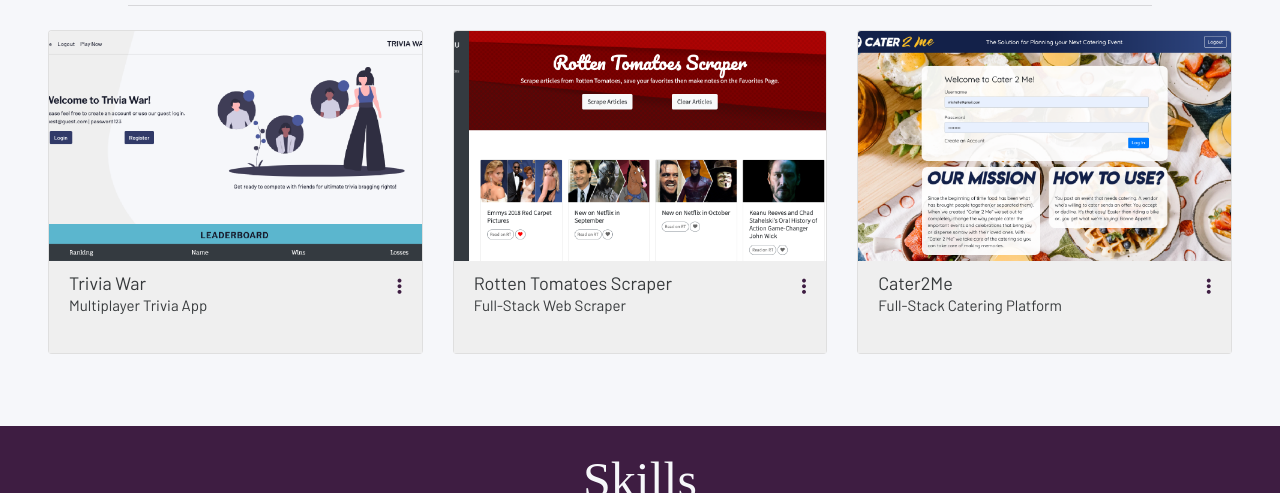
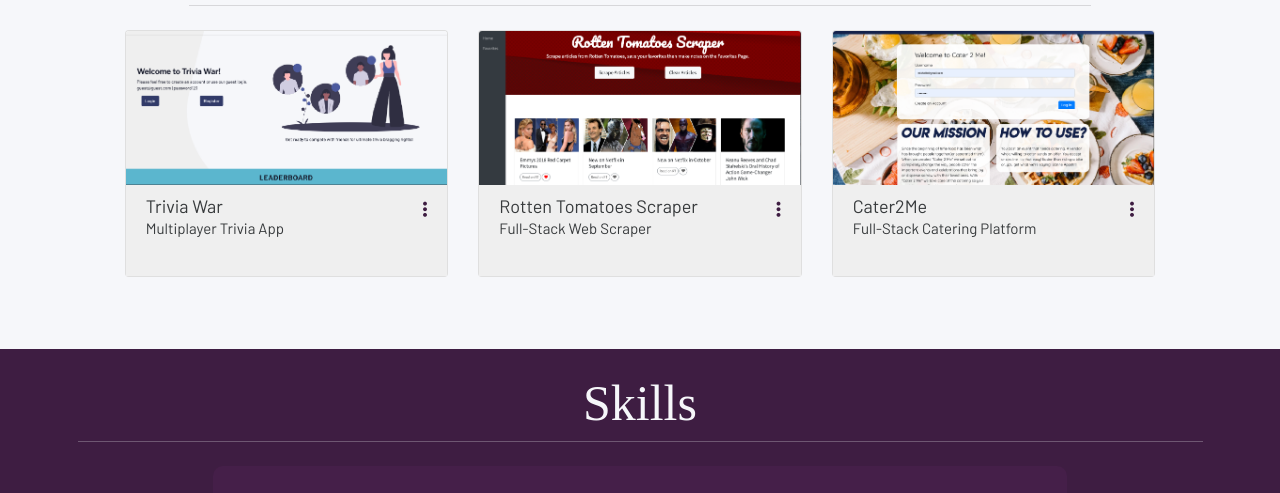
Before and after one commit to mcollums/michelle-portfolio-2, a website: page about.html in a window 1280 px wide. Shown: the part 763-1256 px from the top of the page. Drawn offline with nearby package versions, Linux system fonts and the light colour scheme; a web font is replaced by a local one.

Commit message:
margins for portfolio section

```diff
--- a/about.html
+++ b/about.html
@@ -84,7 +84,7 @@
     <!-- Start Portfolio Section -->
     <!-- ======================================================================================================= -->
     <!-- ======================================================================================================= -->
-    <section id="portfolio" class="portfolio-container container-fluid px-0 mx-0 mb-5">
+    <section id="portfolio" class="portfolio-container container-fluid mb-5">
         <h1 class="text-center pt-4">Projects</h1>
         <hr>
         <div class="row px-5">
--- a/assets/style/scss/about.scss
+++ b/assets/style/scss/about.scss
@@ -30,6 +30,8 @@
 
 // Portfolio Container Styling
 .portfolio-container {
+    padding: 0 6vw;
+
     h1 {
         @include rfs(45px); // responsive font size mixin
         font-family: $font-serif;
@@ -47,7 +49,7 @@
         .card-img-top {
             position: relative;
             width: 100%;
-            height: 18vw;
+            height: 12vw;
             object-fit: cover;
         }
         .card-body {
```
Also changed, not shown: assets/style/css/about.css.
